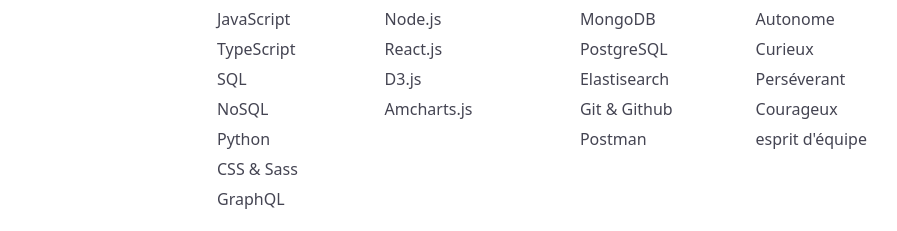
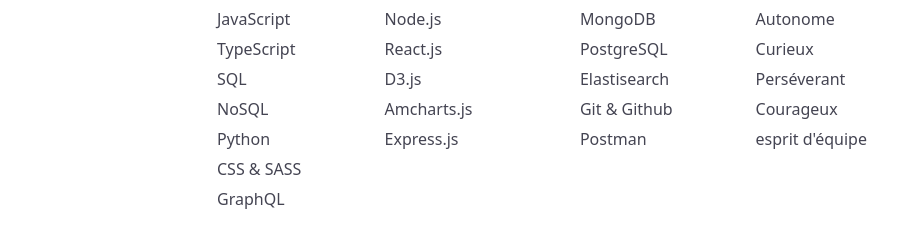
Before and after one commit to dev-romelus/mon-cv, a React (Create React App) app: page / in a window 1280 px wide. Shown: the part 1769-2000 px from the top of the page, without its empty margins (233-1130 px from the left). Built offline with nearby package versions, Linux system fonts and the light colour scheme.

Commit message:
rectification

```diff
--- a/src/data/skills.js
+++ b/src/data/skills.js
@@ -1,6 +1,6 @@
 export const skills = {
-    langages: ['JavaScript', 'TypeScript','SQL','NoSQL','Python','CSS & Sass', 'GraphQL'],
-    frameworks: ['Node.js', 'React.js', 'D3.js', 'Amcharts.js'],
+    langages: ['JavaScript', 'TypeScript','SQL','NoSQL','Python','CSS & SASS', 'GraphQL'],
+    frameworks: ['Node.js', 'React.js', 'D3.js', 'Amcharts.js','Express.js'],
     outils: ['MongoDB', 'PostgreSQL', 'Elastisearch','Git & Github', 'Postman'],
     qualite: ['Autonome', 'Curieux', 'Perséverant', 'Courageux','esprit d\'équipe']
 }
--- a/src/index.css
+++ b/src/index.css
@@ -62,11 +62,6 @@
 
 
 
-@media screen and (max-width: 768px){
-  section {
-    display: block;
-  }
-}
 
 /* @media screen and (max-width: 1024px){
   section {
@@ -98,6 +93,16 @@
     white-space: nowrap;
   }
 
+  section {
+    display: block;
+  }
+
+}
+
+@media screen and (max-width: 890px){
+  section {
+    display: block;
+  }
 }
 
 @media screen and (max-width: 1024px){
```
Lines whose indentation alone changed are shown as unchanged.
